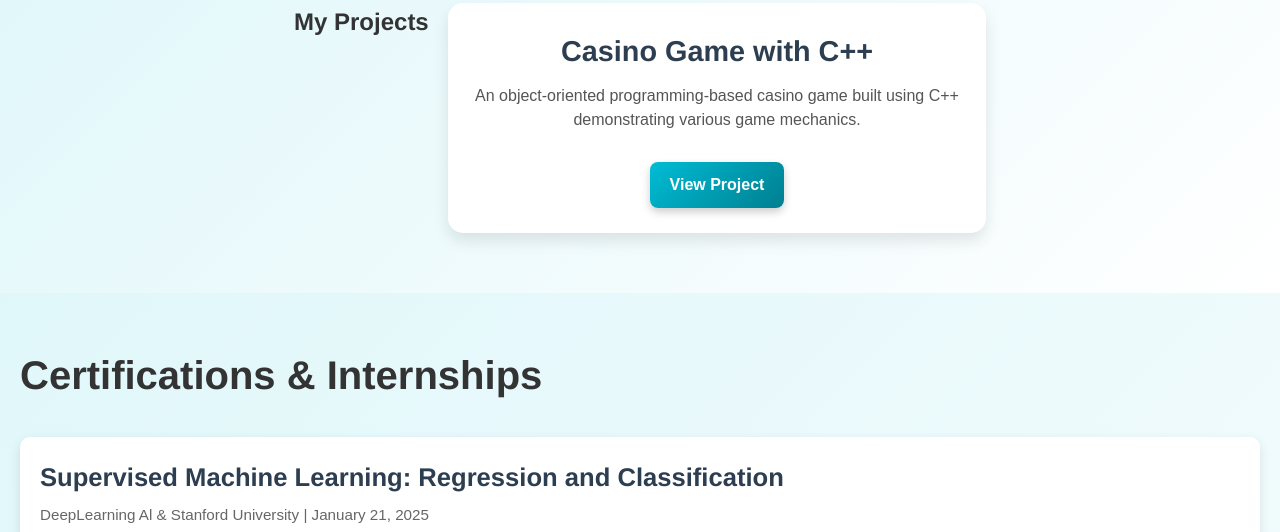
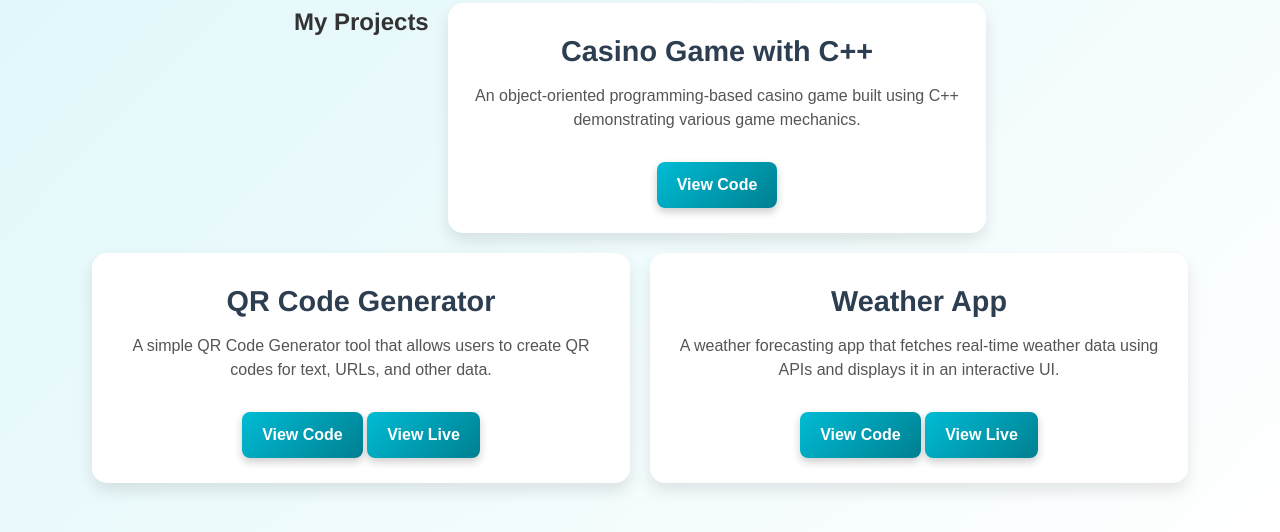
Before and after one commit to ThakurAmanKumar/MY_WEBSITE, a plain HTML site: page index.html in a window 1280 px wide. Shown: the part 1214-1746 px from the top of the page. Drawn offline with nearby package versions, Linux system fonts and the light colour scheme.

Commit message:
Update index.html

```diff
--- a/index.html
+++ b/index.html
@@ -104,13 +104,27 @@
 <!-- Projects Section -->
 <section id="projects" class="projects" data-aos="zoom-in">
   <h2>My Projects</h2>
+
   <div class="project-card">
     <h3>Casino Game with C++</h3>
     <p>An object-oriented programming-based casino game built using C++ demonstrating various game mechanics.</p>
-      <a href="https://github.com/users/ThakurAmanKumar/projects/2" target="_blank">View Project</a>
+    <a href="https://github.com/users/ThakurAmanKumar/projects/2" target="_blank" class="btn">View Code</a>
+  </div>
+
+  <div class="project-card">
+    <h3>QR Code Generator</h3>
+    <p>A simple QR Code Generator tool that allows users to create QR codes for text, URLs, and other data.</p>
+    <a href="https://github.com/ThakurAmanKumar/QR-Code-Generator" target="_blank" class="btn">View Code</a>
+    <a href="https://qr-code-generator-fawn-sigma.vercel.app" target="_blank" class="btn">View Live</a>
+  </div>
+
+  <div class="project-card">
+    <h3>Weather App</h3>
+    <p>A weather forecasting app that fetches real-time weather data using APIs and displays it in an interactive UI.</p>
+    <a href="https://github.com/ThakurAmanKumar/Weather-App" target="_blank" class="btn">View Code</a>
+    <a href="https://weather-app-steel-three-38.vercel.app" target="_blank" class="btn">View Live</a>
   </div>
 </section>
-
 
   <!-- Certifications Section -->
 <section id="certifications" class="certifications">
```
Lines whose indentation alone changed are shown as unchanged.
